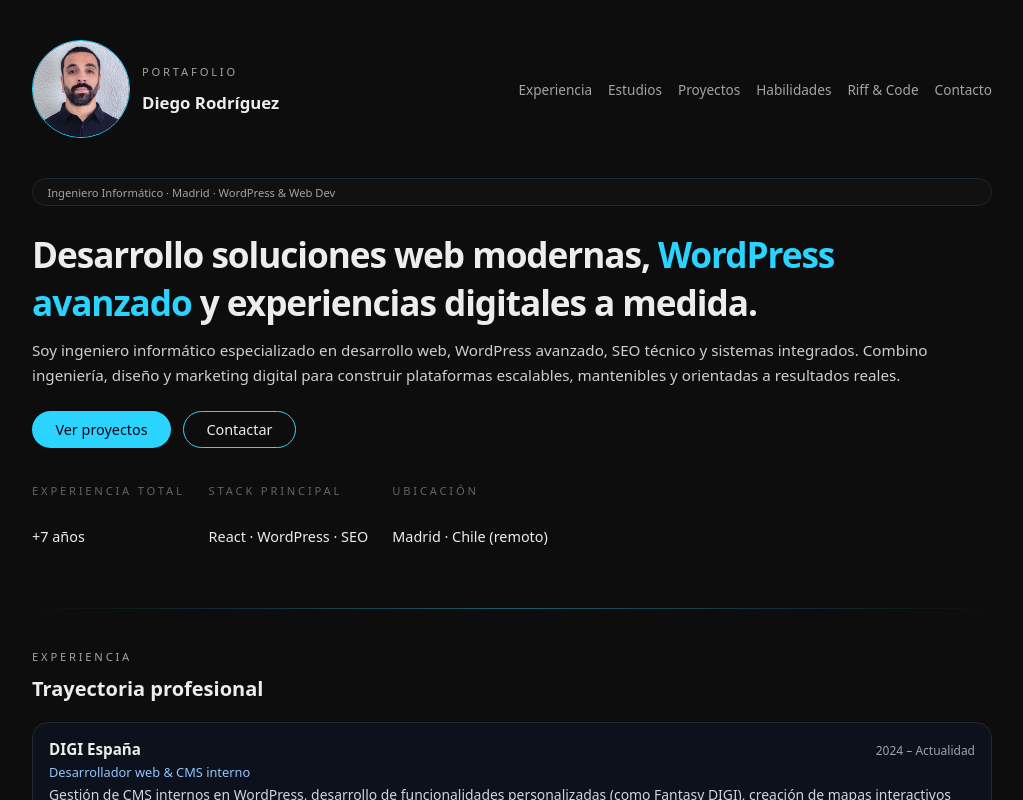
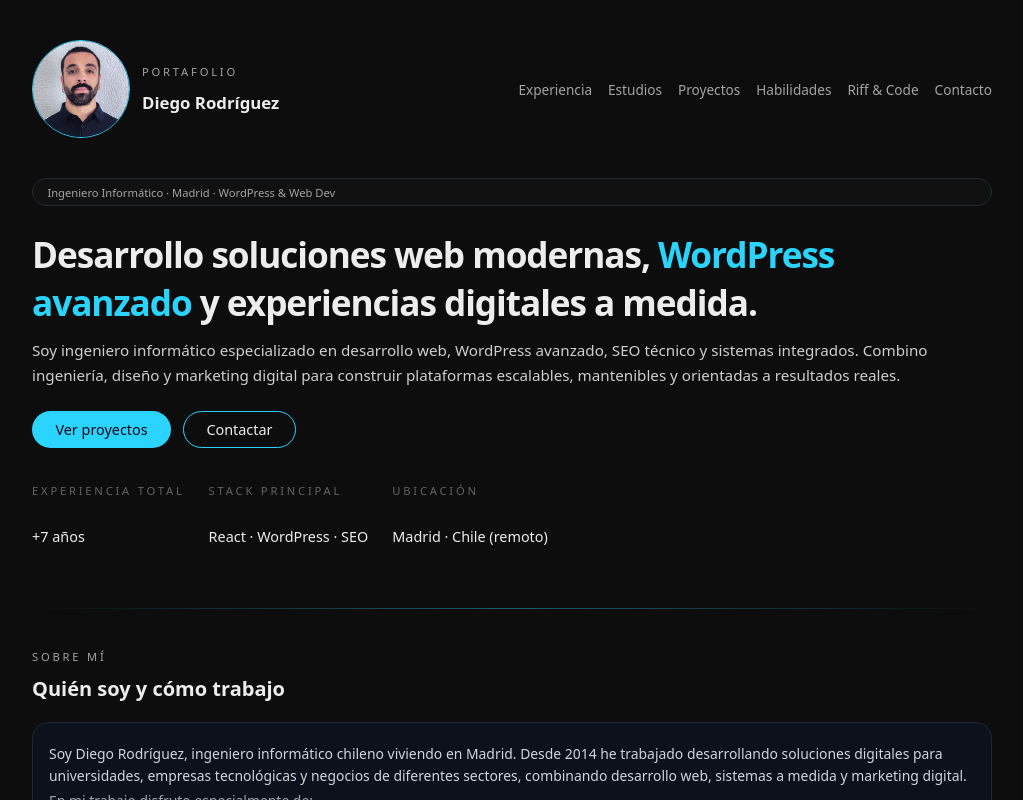
Before and after one commit to diegoroselrodriguez/my-portfolio, a React (Vite) app: page / in a window 1280 px wide. Shown: the top 800 px of the page, without its empty margins (128-1151 px from the left). Built offline with nearby package versions, Linux system fonts and the light colour scheme.

Commit message:
Update App.tsx

```diff
--- a/src/App.tsx
+++ b/src/App.tsx
@@ -9,6 +9,7 @@ import SkillsSection from "./components/SkillsSection";
 import RiffAndCodeSection from "./components/RiffAndCodeSection";
 import Footer from "./components/Footer";
 import EducationSection from "./components/EducationSection";
+import AboutSection from "./components/AboutSection";
 
 function App() {
   return (
@@ -16,6 +17,9 @@ function App() {
       <div className="app-container">
         <Header />
         <Hero />
+        <SectionDivider />
+
+        <AboutSection />
         <SectionDivider />
 
         <ExperienceSection />
```
